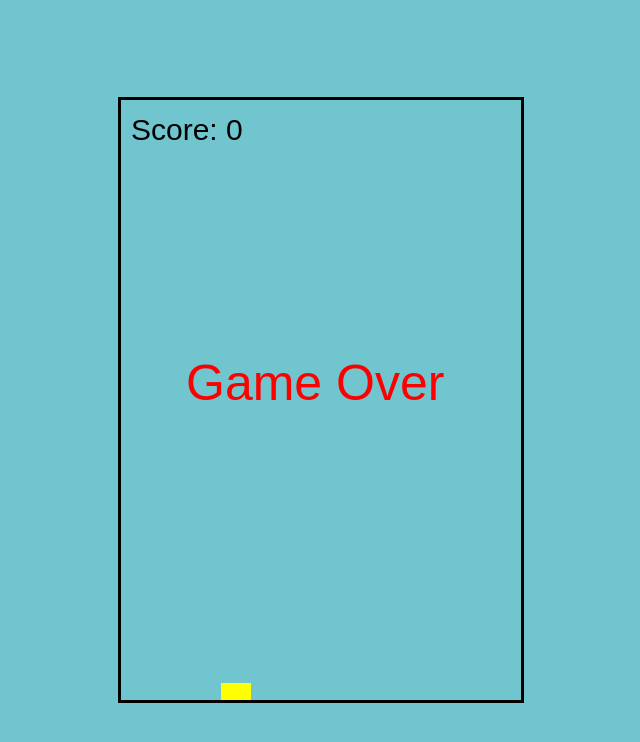
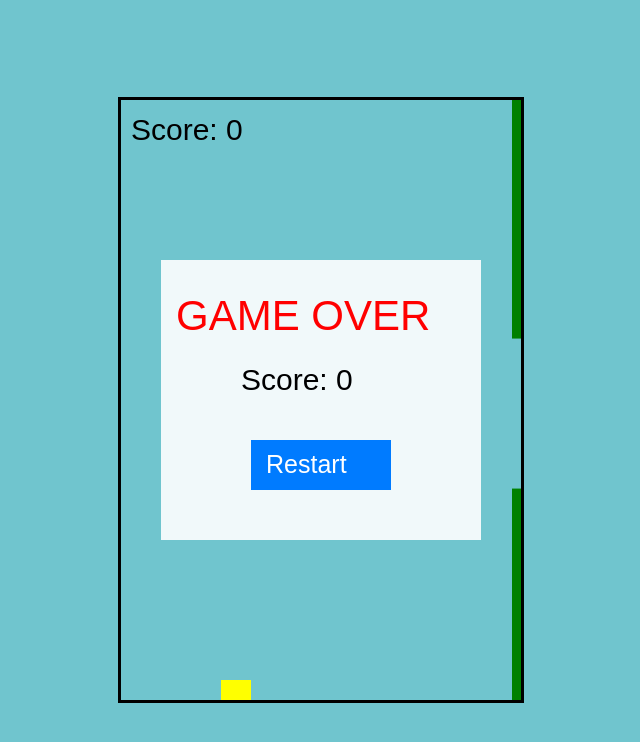
Before and after one commit to Hej-eon/KurdiBird, a plain HTML site: page index.html in a window 1280 px wide. Both pictures are taken after a click on the element 640 px from the left and 400 px from the top of the page. Shown: the whole page, without its empty margins (319-959 px from the left). Drawn offline with Linux system fonts and the light colour scheme.

Commit message:
Update index.html

```diff
--- a/index.html
+++ b/index.html
@@ -1,7 +1,9 @@
 <!DOCTYPE html>
-<html>
+<html lang="en">
 <head>
 <meta charset="UTF-8">
+<meta name="viewport" content="width=device-width, initial-scale=1.0">
+
 <title>KurdiBird</title>
 
 <style>
@@ -12,14 +14,16 @@ body{
     align-items:center;
     height:100vh;
     background:#70c5ce;
+    overflow:hidden;
 }
 
 canvas{
     border:3px solid black;
+    background:skyblue;
 }
 </style>
+</head>
 
-</head>
 <body>
 
 <canvas id="game" width="400" height="600"></canvas>
@@ -29,44 +33,71 @@ canvas{
 const canvas = document.getElementById("game");
 const ctx = canvas.getContext("2d");
 
-let bird = {
-    x: 100,
-    y: 250,
-    width: 30,
-    height: 30,
-    velocity: 0
+const bird = {
+    x:100,
+    y:250,
+    width:30,
+    height:30,
+    velocity:0
 };
 
-let gravity = 0.5;
-let jump = -8;
+const gravity = 0.5;
+const jumpForce = -8;
 
 let pipes = [];
 let score = 0;
+let gameStarted = false;
 let gameOver = false;
 
+const restartButton = {
+    x:130,
+    y:340,
+    width:140,
+    height:50
+};
+
 function createPipe(){
-    let gap = 150;
 
-    let topHeight =
+    const gap = 150;
+
+    const topHeight =
         Math.random() * 250 + 50;
 
     pipes.push({
-        x: canvas.width,
-        top: topHeight,
-        bottom: topHeight + gap,
+        x:canvas.width,
+        width:60,
+        top:topHeight,
+        bottom:topHeight + gap,
         passed:false
     });
 }
 
 setInterval(()=>{
-    if(!gameOver){
+
+    if(gameStarted && !gameOver){
         createPipe();
     }
+
 },2000);
+
+function resetGame(){
+
+    bird.y = 250;
+    bird.velocity = 0;
+
+    pipes = [];
+
+    score = 0;
+
+    gameOver = false;
+    gameStarted = true;
+}
 
 function update(){
 
-    if(gameOver) return;
+    if(!gameStarted || gameOver){
+        return;
+    }
 
     bird.velocity += gravity;
     bird.y += bird.velocity;
@@ -83,14 +114,15 @@ function update(){
 
         pipe.x -= 3;
 
-        if(
+        const collision =
             bird.x + bird.width > pipe.x &&
-            bird.x < pipe.x + 60 &&
+            bird.x < pipe.x + pipe.width &&
             (
                 bird.y < pipe.top ||
                 bird.y + bird.height > pipe.bottom
-            )
-        ){
+            );
+
+        if(collision){
             gameOver = true;
         }
 
@@ -98,28 +130,36 @@ function update(){
             score++;
             pipe.passed = true;
         }
+
     });
 
-    pipes =
-        pipes.filter(pipe => pipe.x > -60);
+    pipes = pipes.filter(pipe => pipe.x > -60);
 }
 
-function draw(){
+function drawBackground(){
 
-    ctx.clearRect(
+    ctx.fillStyle = "#70c5ce";
+    ctx.fillRect(
         0,
         0,
         canvas.width,
         canvas.height
     );
+}
+
+function drawBird(){
 
     ctx.fillStyle = "yellow";
+
     ctx.fillRect(
         bird.x,
         bird.y,
         bird.width,
         bird.height
     );
+}
+
+function drawPipes(){
 
     ctx.fillStyle = "green";
 
@@ -128,55 +168,188 @@ function draw(){
         ctx.fillRect(
             pipe.x,
             0,
-            60,
+            pipe.width,
             pipe.top
         );
 
         ctx.fillRect(
             pipe.x,
             pipe.bottom,
-            60,
-            canvas.height-pipe.bottom
+            pipe.width,
+            canvas.height - pipe.bottom
         );
+
     });
+}
 
-    ctx.fillStyle="black";
-    ctx.font="30px Arial";
+function drawScore(){
+
+    ctx.fillStyle = "black";
+    ctx.font = "30px Arial";
+
     ctx.fillText(
         "Score: " + score,
         10,
         40
     );
+}
+
+function drawStartScreen(){
+
+    ctx.fillStyle = "rgba(255,255,255,0.85)";
+    ctx.fillRect(40,150,320,220);
+
+    ctx.fillStyle = "black";
+    ctx.font = "48px Arial";
+    ctx.fillText(
+        "KurdiBird",
+        65,
+        220
+    );
+
+    ctx.font = "24px Arial";
+    ctx.fillText(
+        "Press SPACE",
+        115,
+        290
+    );
+
+    ctx.fillText(
+        "or Click To Start",
+        90,
+        330
+    );
+}
+
+function drawGameOverScreen(){
+
+    ctx.fillStyle = "rgba(255,255,255,0.9)";
+    ctx.fillRect(40,160,320,280);
+
+    ctx.fillStyle = "red";
+    ctx.font = "42px Arial";
+    ctx.fillText(
+        "GAME OVER",
+        55,
+        230
+    );
+
+    ctx.fillStyle = "black";
+    ctx.font = "30px Arial";
+    ctx.fillText(
+        "Score: " + score,
+        120,
+        290
+    );
+
+    ctx.fillStyle = "#007bff";
+
+    ctx.fillRect(
+        restartButton.x,
+        restartButton.y,
+        restartButton.width,
+        restartButton.height
+    );
+
+    ctx.fillStyle = "white";
+    ctx.font = "25px Arial";
+    ctx.fillText(
+        "Restart",
+        145,
+        373
+    );
+}
+
+function draw(){
+
+    drawBackground();
+
+    drawPipes();
+
+    drawBird();
+
+    drawScore();
+
+    if(!gameStarted){
+        drawStartScreen();
+    }
 
     if(gameOver){
-        ctx.fillStyle="red";
-        ctx.font="50px Arial";
-        ctx.fillText(
-            "Game Over",
-            65,
-            300
-        );
+        drawGameOverScreen();
     }
+
 }
 
 function gameLoop(){
+
     update();
+
     draw();
+
     requestAnimationFrame(gameLoop);
+
 }
 
 gameLoop();
 
-document.addEventListener("keydown",e=>{
-    if(e.code === "Space"){
-        bird.velocity = jump;
+document.addEventListener("keydown",(e)=>{
+
+    if(e.code !== "Space"){
+        return;
     }
+
+    if(!gameStarted){
+
+        gameStarted = true;
+        bird.velocity = jumpForce;
+        return;
+
+    }
+
+    if(!gameOver){
+        bird.velocity = jumpForce;
+    }
+
 });
 
-canvas.addEventListener("click",()=>{
-    bird.velocity = jump;
+canvas.addEventListener("click",(e)=>{
+
+    if(!gameStarted){
+
+        gameStarted = true;
+        bird.velocity = jumpForce;
+        return;
+    }
+
+    if(gameOver){
+
+        const rect =
+            canvas.getBoundingClientRect();
+
+        const mouseX =
+            e.clientX - rect.left;
+
+        const mouseY =
+            e.clientY - rect.top;
+
+        const insideButton =
+            mouseX > restartButton.x &&
+            mouseX < restartButton.x + restartButton.width &&
+            mouseY > restartButton.y &&
+            mouseY < restartButton.y + restartButton.height;
+
+        if(insideButton){
+            resetGame();
+        }
+
+        return;
+    }
+
+    bird.velocity = jumpForce;
+
 });
 
 </script>
+
 </body>
 </html>
```
